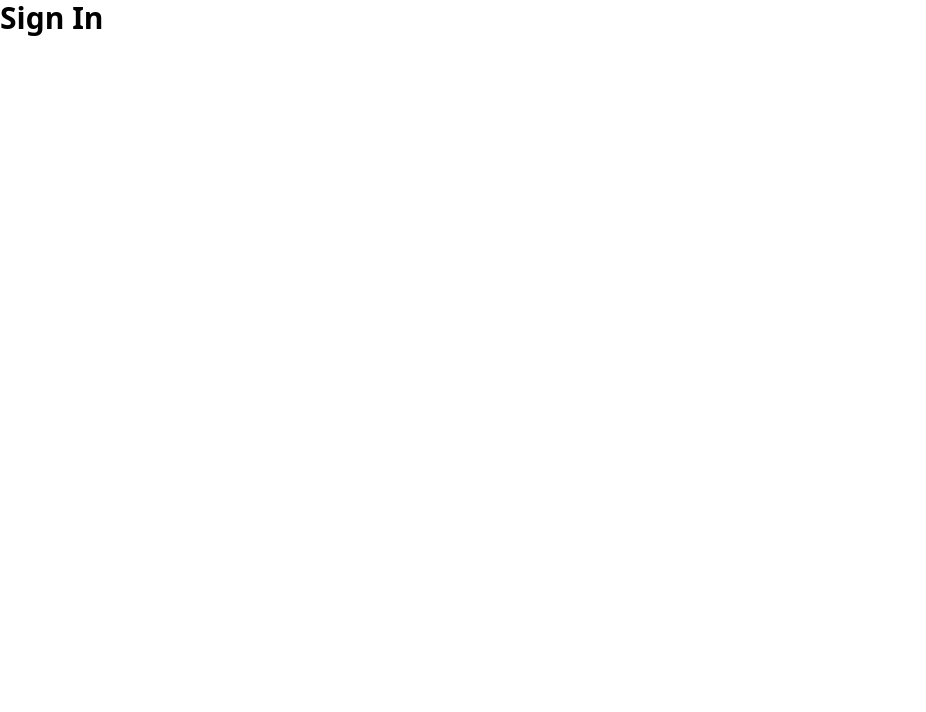
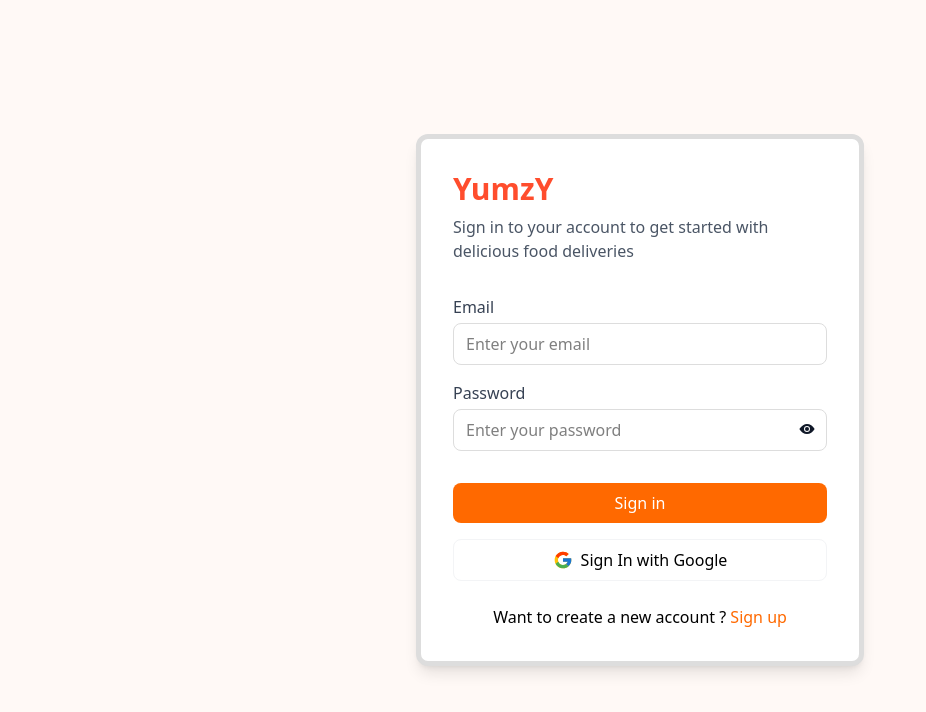
Before and after one commit to Krish91113/Yumzy, a React (Vite) app in the folder frontend/: page /signin in a window 1280 px wide. Shown: the top 712 px of the page, without its empty margins (0-926 px from the left). Built offline with nearby package versions, Linux system fonts and the light colour scheme.

Commit message:
Sign in page created

```diff
--- a/frontend/src/pages/SignIn.jsx
+++ b/frontend/src/pages/SignIn.jsx
@@ -1,11 +1,137 @@
-import React from "react";
+import React, { useState } from "react";
+import { IoEye, IoEyeOffOutline } from "react-icons/io5";
+import { FcGoogle } from "react-icons/fc";
+import { useNavigate } from "react-router-dom";
+import axios from "axios";
+import { serverUrl } from "../App";
 
-function SignIn(){
+function SignIn() {
+  const primaryColor = "#ff4d2d";
+  const hoverColor = "#e64323";
+  const bgColor = "#fff9f6";
+  const borderColor = "#ddd";
 
-    return (
+  const [showPassword, setShowPassword] = useState(false);
+  const [role, setRole] = useState("user");
+  const navigate = useNavigate();
+  const [email, setEmail] = useState("");
+  const [password, setPassword] = useState("");
+
+
+
+
+
+  const handleSignIn = async (e) => {
+    e.preventDefault();
+    try {
+      const result = await axios.post(
+        `${serverUrl}/api/auth/signin`,
+        {
+          email,
+          password,
+        },
+        {
+          withCredentials: true,
+        }
+      );
+      console.log("Signup success:", result.data);
+    } catch (error) {
+      console.error("Signup failed:", error.response?.data || error.message);
+    }
+  };
+
+  return (
+    <div
+      className="min-h-screen w-full flex items-center justify-center p-4"
+      style={{ backgroundColor: bgColor }}
+    >
+      <div
+        className="bg-white rounded-xl shadow-lg w-full max-w-md p-8 border-[1px]"
+        style={{ border: `5px solid ${borderColor}` }}
+      >
+        <h1 className="text-3xl font-bold mb-2" style={{ color: primaryColor }}>
+          YumzY
+        </h1>
+        <p className="text-gray-600 mb-8">
+          Sign in to your account to get started with delicious food deliveries
+        </p>
+
+
+        {/* Email */}
+        <div className="mb-4">
+          <label
+            htmlFor="email"
+            className="block text-gray-700 font-medium mb-1"
+          >
+            Email
+          </label>
+          <input
+            type="email"
+            id="email"
+            className="w-full border rounded-lg px-3 py-2 focus:outline-none focus:ring-2 focus:border-orange-500"
+            placeholder="Enter your email"
+            style={{ border: `1px solid ${borderColor}` }}
+            onChange={(e) => setEmail(e.target.value)}
+            value={email}
+          />
+        </div>
+
+
+
+        {/* Password */}
+        <div className="mb-4">
+          <label
+            htmlFor="Password"
+            className="block text-gray-700 font-medium mb-1"
+          >
+            Password
+          </label>
+          <div className="relative">
+            <input
+              type={showPassword ? "text" : "password"}
+              id="Password"
+              className="w-full border rounded-lg px-3 py-2 focus:outline-none focus:ring-2 focus:border-orange-500"
+              placeholder="Enter your password"
+              style={{ border: `1px solid ${borderColor}` }}
+              onChange={(e) => setPassword(e.target.value)}
+              value={password}
+            />
+            <button
+              type="button"
+              className="absolute top-[12px] right-3 cursor-pointer text-gray-900"
+              onClick={() => setShowPassword(!showPassword)}
+            >
+              {!showPassword ? <IoEye /> : <IoEyeOffOutline />}
+            </button>
+          </div>
+        </div>
+
+
+        {/* Buttons */}
         <div>
-            <h1 className="text-3xl font-semibold">Sign In</h1>
+          <button
+            className="w-full mt-4 bg-orange-500 text-white cursor-pointer font-medium py-2 px-4 rounded-lg hover:bg-orange-600 transition-colors"
+            onClick={handleSignIn}
+          >
+            Sign in
+          </button>
+
+          <button className="w-full mt-4 border border-gray-100 rounded-lg px-4 py-2 flex items-center justify-center gap-2 hover:bg-gray-300 cursor-pointer transition-colors">
+            <FcGoogle size={20} />
+            <span>Sign In with Google</span>
+          </button>
+
+          <p
+            className="text-center mt-6 cursor-pointer"
+            onClick={() => navigate("/signup")}
+          >
+            Want to create a new account ?{" "}
+            <span className="text-orange-500 cursor-pointer">Sign up</span>
+          </p>
         </div>
-    )
+      </div>
+    </div>
+  );
 }
+
 export default SignIn;
```
